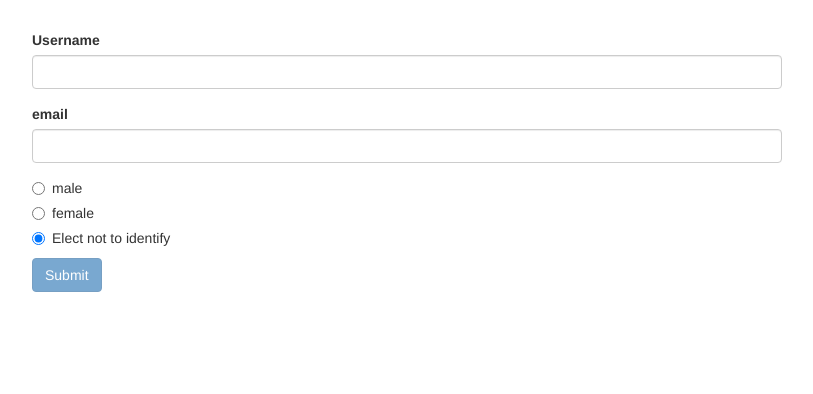
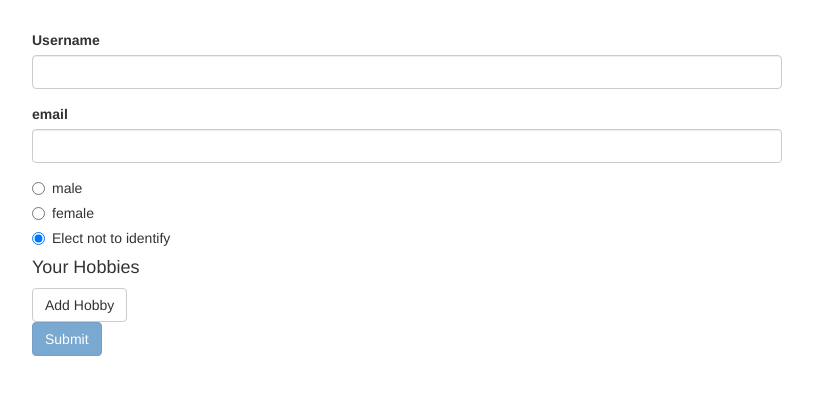
Before and after one commit to KylerJohnson26/ng-reactive-forms-demo, an Angular app: page / in a window 1280 px wide. Shown: the top 394 px of the page, without its empty margins (233-1046 px from the left). Built offline with nearby package versions, Linux system fonts and the light colour scheme.

Commit message:
Adding hobbies FormArray and showing how to dynamically add FormControls

```diff
--- a/src/app/app.component.html
+++ b/src/app/app.component.html
@@ -36,6 +36,13 @@
               [value]="gender">{{ gender }}
           </label>
         </div>
+        <div formArrayName="hobbies">
+          <h4>Your Hobbies</h4>
+          <button class="btn btn-default" type="button" (click)="onAddHobby()">Add Hobby</button>
+          <div class="form-group" *ngFor="let hobbyControl of signupForm.get('hobbies').controls; let i = index">
+            <input type="text" class="form-control" [formControlName]="i">
+          </div>
+        </div>
         <span class="help-block"
           *ngIf="!signupForm.valid && signupForm.touched">
           Please enter valid data
--- a/src/app/app.component.ts
+++ b/src/app/app.component.ts
@@ -1,5 +1,5 @@
 import { Component, OnInit } from '@angular/core';
-import { FormGroup, FormControl, Validators, EmailValidator } from '@angular/forms';
+import { FormGroup, FormControl, Validators, EmailValidator, FormArray } from '@angular/forms';
 
 @Component({
   selector: 'app-root',
@@ -7,8 +7,8 @@ import { FormGroup, FormControl, Validators, EmailValidator } from '@angular/for
   styleUrls: ['./app.component.css']
 })
 export class AppComponent implements OnInit {
+
   genders = ['male', 'female', 'Elect not to identify'];
-
   signupForm: FormGroup;
 
   ngOnInit()
@@ -18,7 +18,8 @@ export class AppComponent implements OnInit {
         'username': new FormControl(null, Validators.required),
         'email': new FormControl(null, [Validators.required, Validators.email]),
       }),
-      'gender': new FormControl('Elect not to identify')
+      'gender': new FormControl('Elect not to identify'),
+      'hobbies': new FormArray([])
     });
   }
 
@@ -27,4 +28,10 @@ export class AppComponent implements OnInit {
     console.log(this.signupForm);
   }
 
+  onAddHobby()
+  {
+    const control = new FormControl(null, Validators.required);
+    (<FormArray>this.signupForm.get('hobbies')).push(control);
+  }
+
 }
```
